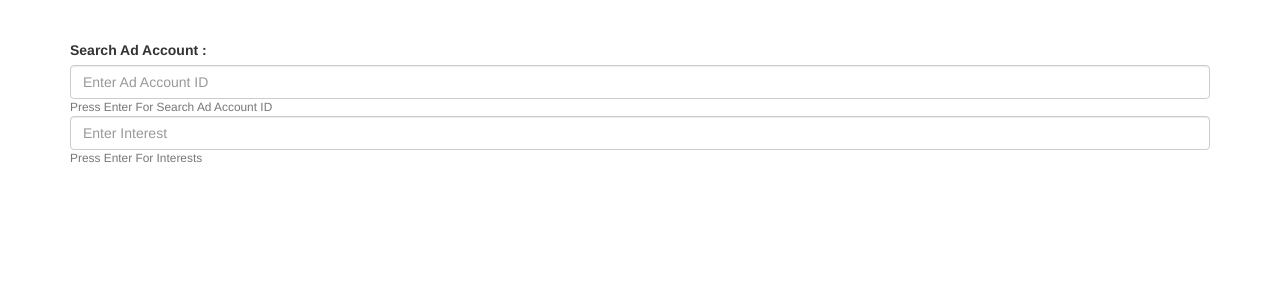
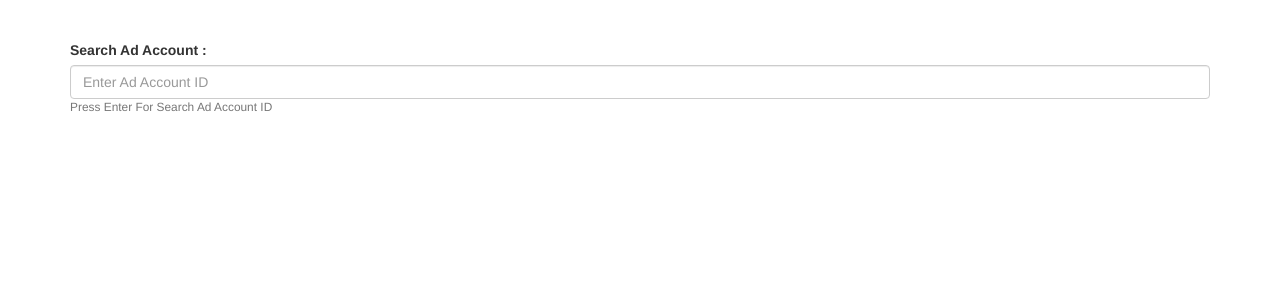
Before and after one commit to shezz77/fb-bz, a Flask app: page / in a window 1280 px wide. Shown: the top 300 px of the page. Run offline with Flask 2, Linux system fonts and the light colour scheme; some libraries are stand-ins or nearby versions.

Commit message:
Removed interests

```diff
--- a/app.py
+++ b/app.py
@@ -16,7 +16,7 @@ def hello_world():
 def get_facebook_id_info():
     response = {}
     search_ad_account_id = request.form['search']
-    q = request.form['q']
+    # q = request.form['q']
     if search_ad_account_id:
         response = get_instagram_info(search_ad_account_id, response)
         response = get_ad_pixel_info(search_ad_account_id, response)
@@ -24,8 +24,8 @@ def get_facebook_id_info():
         response = get_applications(search_ad_account_id, response)
         response = get_offline_conversion_data_sets(search_ad_account_id, response)
         response = get_custom_audience(search_ad_account_id, response)
-        if q:
-            response = get_target_audience(search_ad_account_id, response, q)
+        # if q:
+        #     response = get_target_audience(search_ad_account_id, response, q)
 
     return jsonify(response)
 
--- a/templates/index.html
+++ b/templates/index.html
@@ -17,8 +17,8 @@
         <label for="search">Search Ad Account :</label>
         <input type="text" class="form-control search" id="search"  placeholder="Enter Ad Account ID">
         <small id="emailHelp" class="form-text text-muted">Press Enter For Search Ad Account ID</small>
-        <input type="text" class="form-control search" id="q"  placeholder="Enter Interest">
-        <small id="emailHelp" class="form-text text-muted">Press Enter For Interests</small>
+{#        <input type="text" class="form-control search" id="q"  placeholder="Enter Interest">#}
+{#        <small id="emailHelp" class="form-text text-muted">Press Enter For Interests</small>#}
     </div>
 
     <div id="data"></div>
@@ -32,14 +32,14 @@
 
         if(event.keyCode === 13){
             var txt = $('#search').val();
-            var q = $('#q').val();
+            {#var q = $('#q').val();#}
             if(txt !== '')
             {
 
                 $.ajax({
                     url:"/get-facebook-id-info",
                     method:"post",
-                    data:{search:txt, q: q},
+                    data:{search:txt},
                     dataType:"text",
                     success:function(data) {
                         let parsedData = JSON.parse(data);
```
